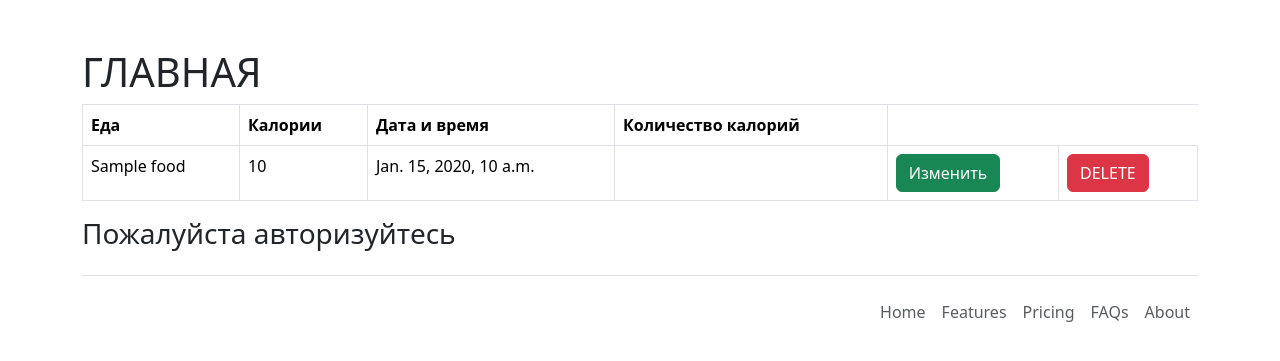
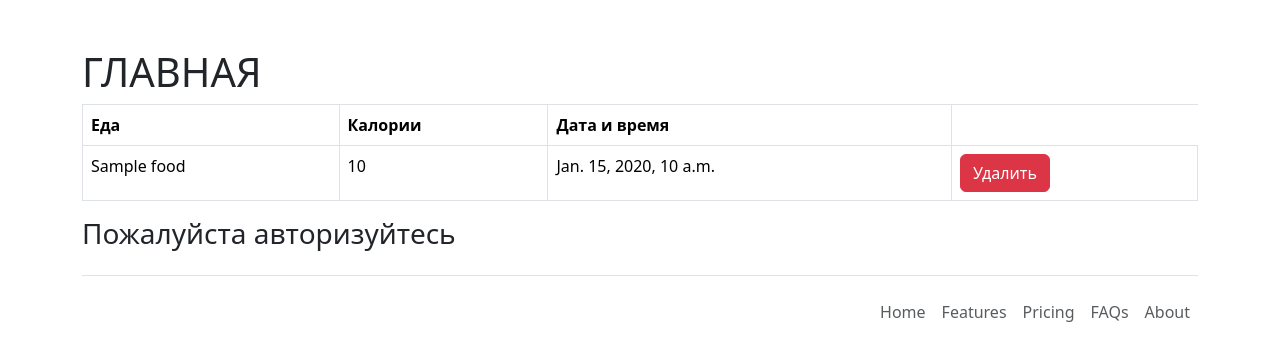
Before and after one commit to h0diush/calorie_calculator, a Django app: template templates/calories/food_list.html in a window 1280 px wide. Shown: the part 56-417 px from the top of the page. Run offline with Django 3.2, Linux system fonts and the light colour scheme; the template is opened without the code that fills it: most values are stand-ins (such as "Sample title", 1, 10 or a date in 2020); parts of the project's set-up code (start-up, migrations or seed data) failed here and were passed over; some libraries are stand-ins or nearby versions.

Commit message:
refactoring

```diff
--- a/templates/calories/food_list.html
+++ b/templates/calories/food_list.html
@@ -11,7 +11,6 @@
         <th scope="col">Еда</th>
         <th scope="col">Калории</th>
         <th scope="col">Дата и время</th>
-        <th scope="col">Количество калорий</th>
     </tr>
     </thead>
     {% for calorie in calories %}
@@ -19,15 +18,11 @@
         <td>{{ calorie.food }}</td>
         <td>{{ calorie.qty_calories }}</td>
         <td>{{ calorie.created }}</td>
-        <td>{{ request.user.remaining_calories }}</td>
-        <td><a href="#">
-            <button class="btn btn-success">Изменить</button>
-        </a></td>
         <td><a href="{% url 'delete_calories' calorie.pk %}">
             <form method="POST"
                   action="{% url 'delete_calories' calorie.pk %}">
                 {% csrf_token %}<input class="btn btn-danger" type="submit"
-                                       value="DELETE">
+                                       value="Удалить">
             </form>
             <!--            <button class="btn btn-danger">Удалить</button>-->
         </a></td>
@@ -40,12 +35,17 @@
 <p class="h3">У вас пока ничего нет</p>
 {% endif %}
 {% if request.user.is_authenticated  %}
+{% if profile %}
 <p class="h2">Количество калорий: {{ profile.get_calories_per_day }}</p>
 <p class="h2">Остаток суточной нормы калорий: {{ request.user.remaining_calories }}</p>
 <a href="{% url 'crete_calories_food' %}">
     <button class="btn btn-success">Добавить еду</button>
 </a>
 {% else %}
+<p class="h3">Заполните профиль <a href="{% url 'create_profile' %}">
+    <button class="btn btn-success">Заполнить</button></a></p>
+{% endif %}
+{% else %}
 <p class="h3">Пожалуйста авторизуйтесь</p>
 {% endif %}
 {% endblock %}
```
Also changed, not shown: apps/calorie_calculator/utils.py (+5 -10 lines), apps/calorie_calculator/views.py (+5 -2 lines).
